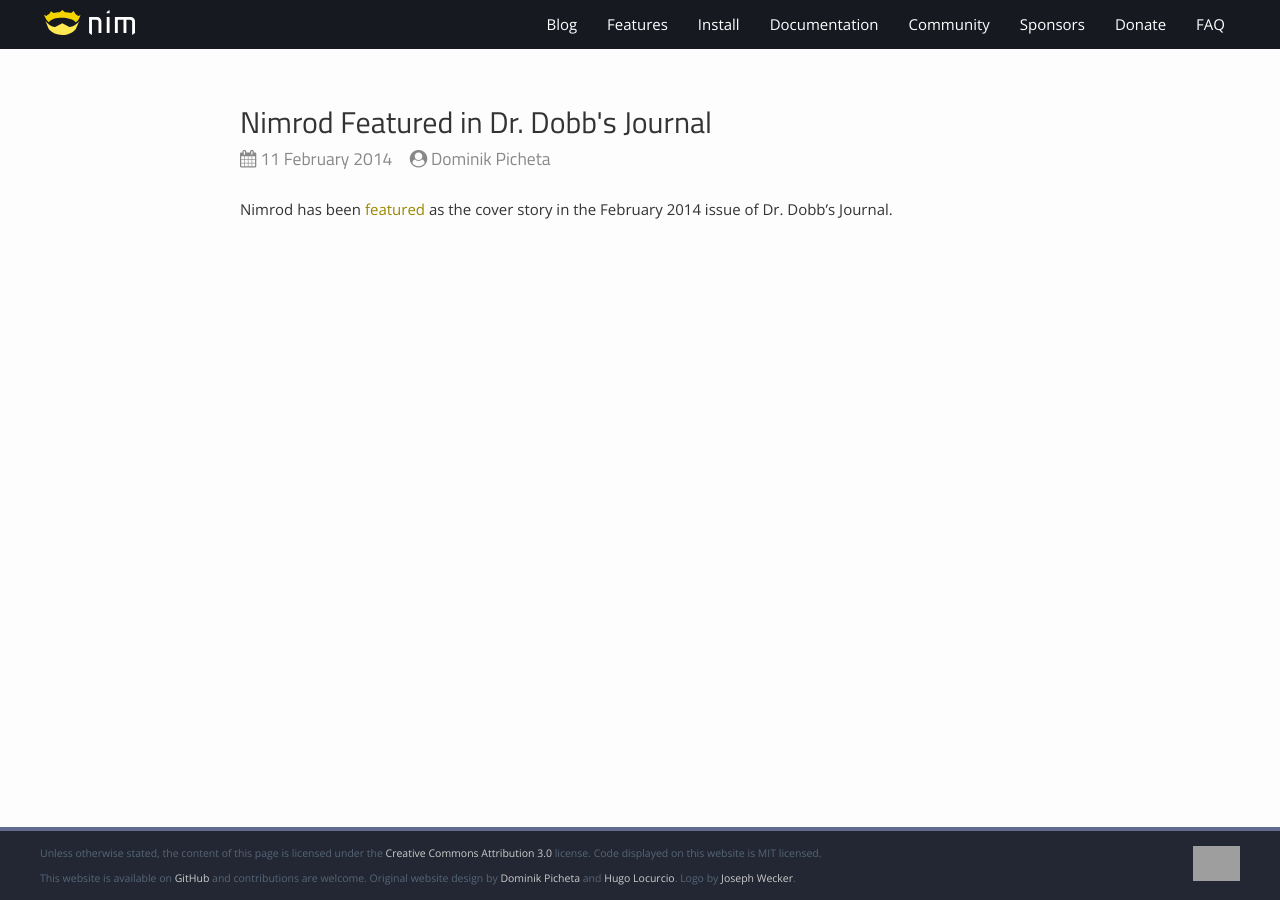
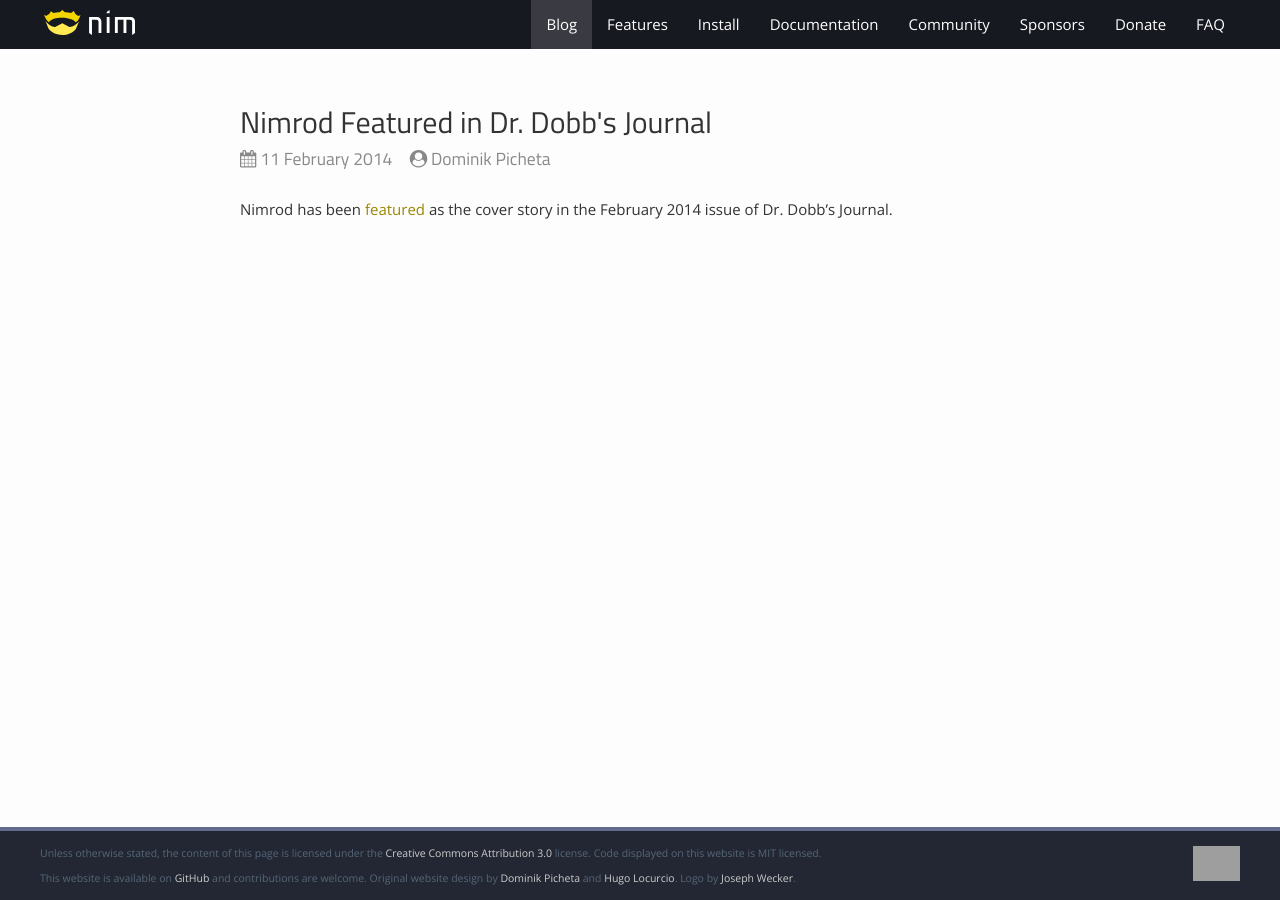
Before and after one commit to nim-lang/website, a Jekyll site: the page built from jekyll/_posts/2014-02-11-nimrod-features-in-dr-dobbs-journal.md, in a window 1280 px wide. Built offline with Jekyll 4.4.1, drawn with Linux system fonts in a browser that asks for light colours; grey boxes are pictures that could not be loaded.

Commit message:
Implement highlighting of current page in nav bar.

```diff
--- a/jekyll/_config.yml
+++ b/jekyll/_config.yml
@@ -20,6 +20,24 @@
       layout: post
       is_post: true
 
+navigation:
+  - title: Blog
+    url: /blog.html
+  - title: Features
+    url: /features.html
+  - title: Install
+    url: /install.html
+  - title: Documentation
+    url: /documentation.html
+  - title: Community
+    url: /community.html
+  - title: Sponsors
+    url: /sponsors.html
+  - title: Donate
+    url: /donate.html
+  - title: FAQ
+    url: /faq.html
+
 # Build settings
 markdown: kramdown
 permalink: /blog/:year/:month/:day/:title.html
--- a/jekyll/_includes/header.html
+++ b/jekyll/_includes/header.html
@@ -5,14 +5,14 @@
         <img class="site-logo" src="{{ site.baseurl }}/assets/img/logo.svg" height="28" alt="Nim">
       </a>
       <ul class="pure-menu-list">
-        <li class="pure-menu-item"><a href="{{ site.baseurl }}/blog.html" class="pure-menu-link">Blog</a></li>
-        <li class="pure-menu-item"><a href="{{ site.baseurl }}/features.html" class="pure-menu-link">Features</a></li>
-        <li class="pure-menu-item"><a href="{{ site.baseurl }}/install.html" class="pure-menu-link">Install</a></li>
-        <li class="pure-menu-item"><a href="{{ site.baseurl }}/documentation.html" class="pure-menu-link">Documentation</a></li>
-        <li class="pure-menu-item"><a href="{{ site.baseurl }}/community.html" class="pure-menu-link">Community</a></li>
-        <li class="pure-menu-item"><a href="{{ site.baseurl }}/sponsors.html" class="pure-menu-link">Sponsors</a></li>
-        <li class="pure-menu-item"><a href="{{ site.baseurl }}/donate.html" class="pure-menu-link">Donate</a></li>
-        <li class="pure-menu-item"><a href="{{ site.baseurl }}/faq.html" class="pure-menu-link">FAQ</a></li>
+        {% for item in site.navigation %}
+        <li class="pure-menu-item">
+          <a href="{{ site.baseurl }}/{{ item.url }}"
+             class="pure-menu-link {% if page.current == item.title or layout.current == item.title or page.title == item.title %}current{% endif %}">
+            {{ item.title }}
+          </a>
+        </li>
+        {% endfor %}
       </ul>
     </div>
     <div class="menu-fade"></div>
--- a/jekyll/_layouts/post.html
+++ b/jekyll/_layouts/post.html
@@ -1,3 +1,6 @@
+---
+current: Blog
+---
 <!doctype html>
 <html lang="en">
   {% include head.html %}
--- a/jekyll/assets/css/main.scss
+++ b/jekyll/assets/css/main.scss
@@ -229,7 +229,7 @@
   text-decoration: none;
   padding: 17px 15px;
   margin-top: -7px;
-  &:hover, &:focus {
+  &:hover, &:focus, &.current {
     background-color: rgba(255, 255, 255, .15);
   }
   &:active {
```
Also changed, not shown: README.md.
